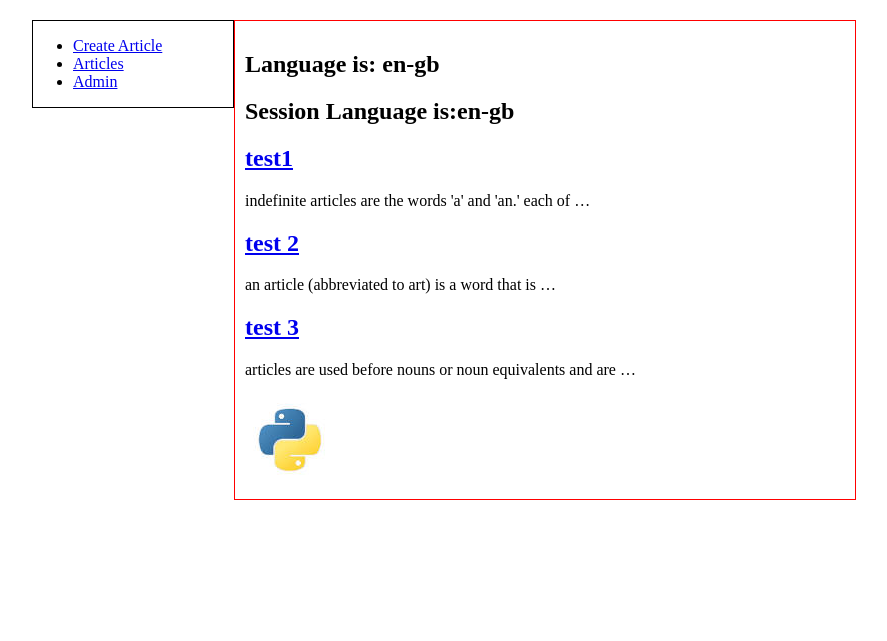
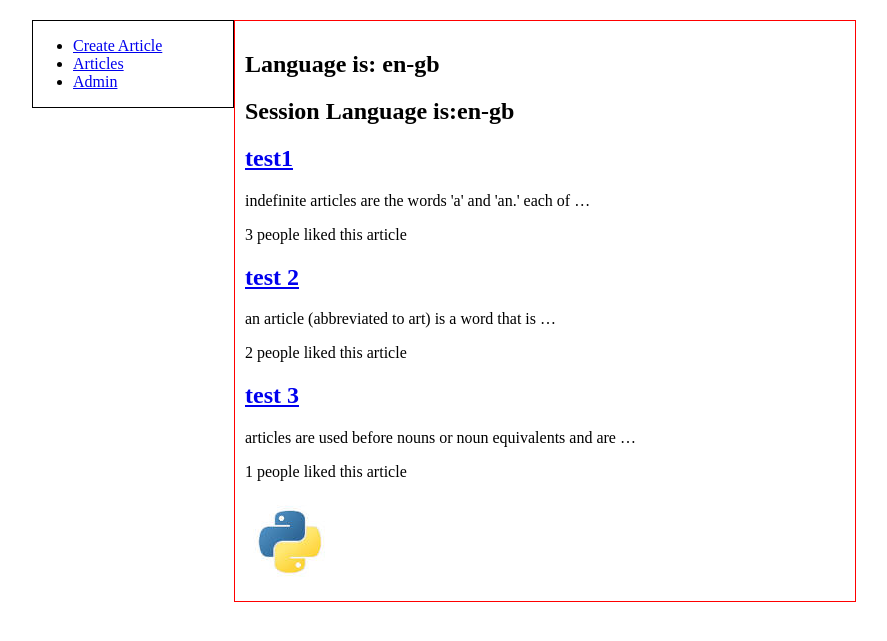
Before and after one commit to vineetjai/DjangoProject-article, a Django app: page /articles/all/ in a window 1280 px wide. Shown: the top 641 px of the page, without its empty margins (128-1015 px from the left). Run offline with Django 3.2, Linux system fonts and the light colour scheme; data comes from the database, SQL or seed files in the repository; both versions use the stored data as it was after the commit; parts of the project's set-up code (start-up, migrations or seed data) failed here and were passed over.

Commit message:
adding comments

```diff
--- a/article/models.py
+++ b/article/models.py
@@ -12,3 +12,9 @@ class Article(models.Model):
 
 	def __unicode__(self):
 		return self.title
+
+class Comment(models.Model):
+	name = models.CharField(max_length=200)
+	body = models.TextField()
+	pub_date = models.DateTimeField('date published')
+	article = models.ForeignKey(Article)
--- a/article/templates/articles.html
+++ b/article/templates/articles.html
@@ -17,6 +17,7 @@
 <div>
 <h2><a href="/article/get/{{ article.id }}/">{{ article.title }}</a></h2>
 <p>{{ article.body|lower|truncatewords:"10"}}</p>
+<p>{{article.likes}} people liked this article</a></p>
 </div>
 {% endfor %}
 
--- a/article/urls.py
+++ b/article/urls.py
@@ -12,4 +12,6 @@ urlpatterns=[
     url(r'^hello_template/$',hello_template,name='hello_template'),
     url(r'^hello_template_simple/$',hello_template_simple,name='hello_template_simple'),
     url(r'^articles/create/$',create,name='create'),
+    url(r'^articles/like/(?P<article_id>\d+)/$',like_article,name='like_article'),
+    url(r'^articles/add_comment/(?P<article_id>\d+)/$',add_comment,name='add_comment')
 ]
--- a/article/views.py
+++ b/article/views.py
@@ -5,14 +5,15 @@
 
 # Create your views here.
 from django.http import HttpResponse , HttpResponseRedirect
-#from django.core.context_processors import csrf
 from django.template.loader import get_template
 from django.template import Context
 from django.shortcuts import render_to_response
 from django.views.generic.base import TemplateView
-from article.models import Article
-from forms import ArticleForm
+from article.models import Article , Comment
+from forms import ArticleForm , CommentForm
 from django.shortcuts import render
+from django.utils import timezone
+from django.views.decorators.csrf import csrf_exempt
 #from django.core.context_processors import csrf
 
 def hello(request):
@@ -43,6 +44,7 @@ def articles(request):
 		session_language =request.session['lang']
 	return render_to_response('articles.html',{'articles':Article.objects.all(),'language':language,'session_language':session_language})
 def article(request,article_id=1):
+	print 555
 	return render_to_response('article.html',{'article':Article.objects.get(id=article_id)})
 def language(request,language='en-gb'):
 	response =HttpResponse("setting language to %s"%language)
@@ -63,3 +65,30 @@ def create(request):
 	args={}
 	args['form']=form
 	return render(request,'create_article.html',args)
+def like_article(request,article_id):
+	if article_id:
+		a=Article.objects.get(id=article_id)
+		count=a.likes
+		count+=1
+		a.likes=count
+		a.save()
+	return HttpResponseRedirect('/article/get/%s'% article_id)
+@csrf_exempt
+def add_comment(request,article_id):
+	a = Article.objects.get(id=article_id)
+	if request.method =="POST":
+		f=CommentForm(request.POST)
+		if f.is_valid():
+			c=f.save(commit=False)
+			c.pub_date=timezone.now()
+			c.article = a
+			c.save()
+			print article_id
+			return HttpResponseRedirect('/article/get/%s'%article_id)
+	else:
+		f=CommentForm()
+	args={}
+	#args.update(csrf(request))
+	args['article']=a
+	args['form']=f
+	return render(request,'add_comment.html',args)
```
Also changed, not shown: article/forms.py (+6 -1 lines), article/templates/add_comment.html (added, +14 -0 lines), article/templates/article.html (+8 -0 lines), article/migrations/0002_auto_20170810_2024.py (added), db.sqlite3, 5 other files.
